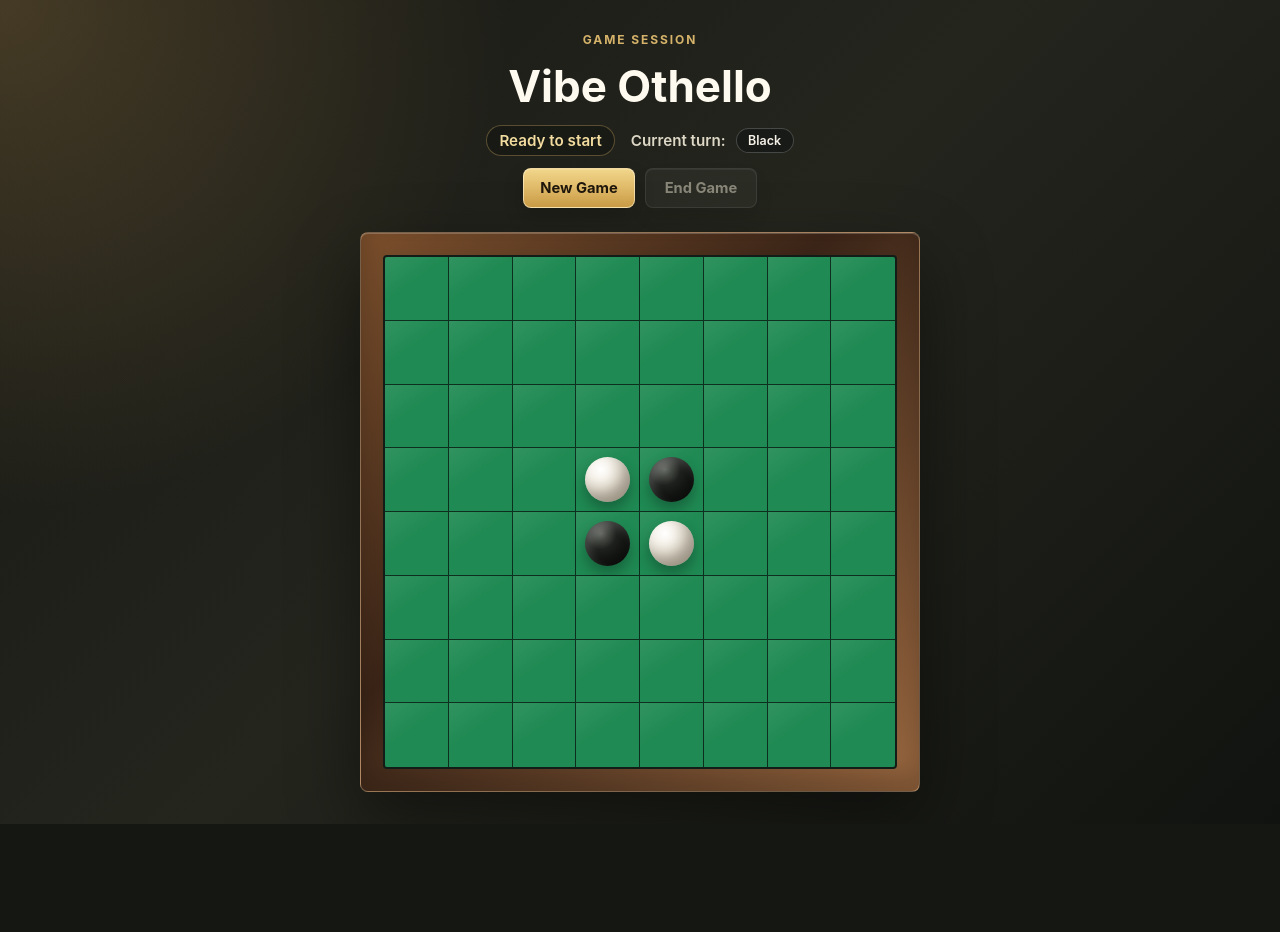
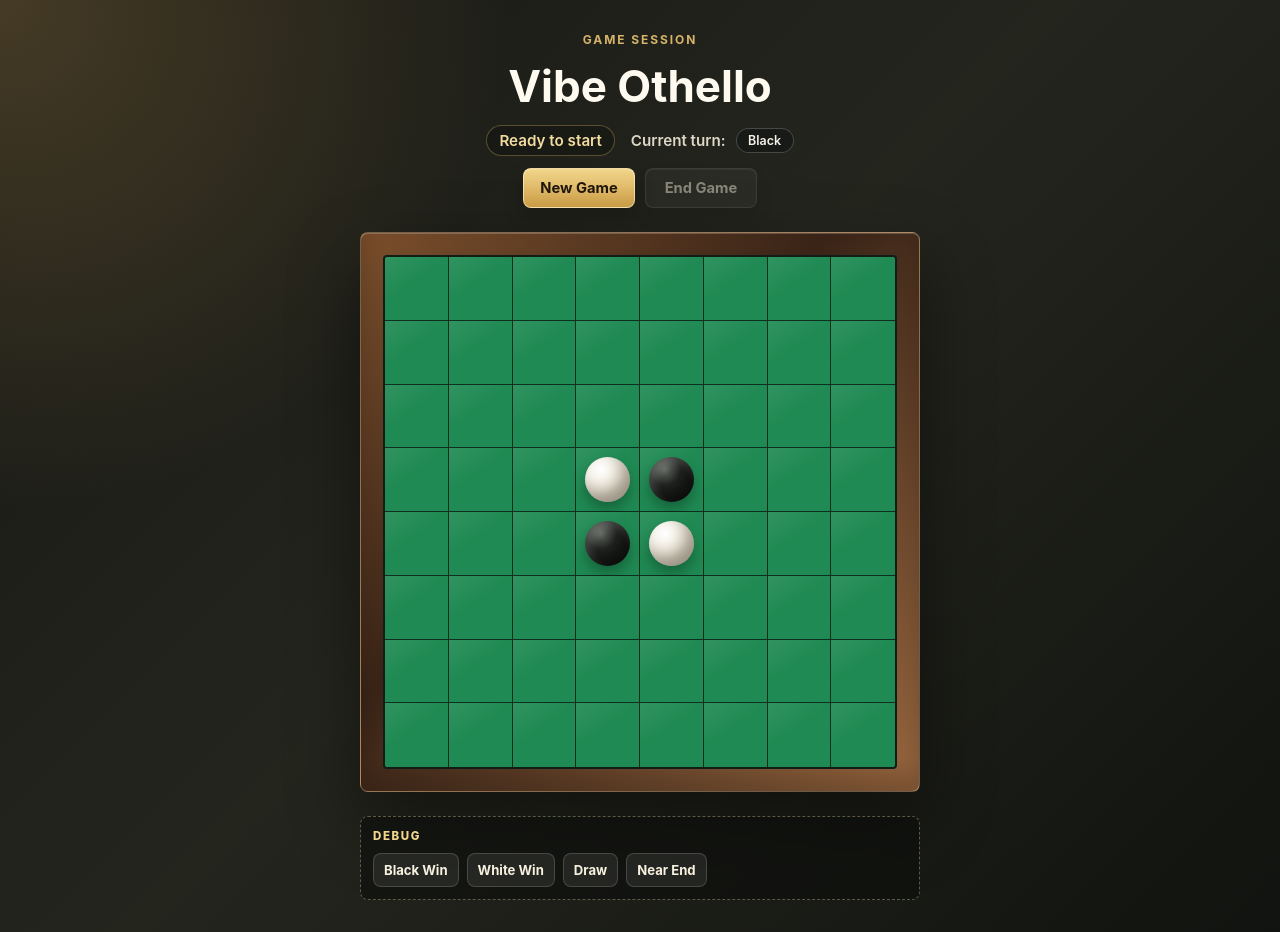
Before and after one commit to westzaki/vibe-othello, a React (Vite) app: page / in a window 1280 px wide. Before the commit the page ends 824 px from the top, so only its background shows below. Built offline with nearby package versions, Linux system fonts and the light colour scheme.

Commit message:
Add dev-only debug fixtures

```diff
--- a/src/App.tsx
+++ b/src/App.tsx
@@ -1,6 +1,15 @@
+import { lazy, Suspense } from "react";
 import { Board } from "./components/Board";
 import { GameHeader } from "./components/GameHeader";
 import { useOthelloGame } from "./hooks/useOthelloGame";
+
+const DevDebugPanel = import.meta.env.DEV
+  ? lazy(() =>
+      import("./debug/DebugPanel").then((module) => ({
+        default: module.DebugPanel,
+      })),
+    )
+  : null;
 
 export default function App() {
   const game = useOthelloGame();
@@ -24,6 +33,12 @@ export default function App() {
           legalMoves={game.legalMoves}
           onSquareClick={game.placeCurrentDisc}
         />
+
+        {DevDebugPanel !== null && (
+          <Suspense fallback={null}>
+            <DevDebugPanel onReplaceSession={game.replaceSession} />
+          </Suspense>
+        )}
       </section>
     </main>
   );
--- /dev/null
+++ b/src/debug/DebugPanel.tsx
@@ -0,0 +1,39 @@
+import type { GameSession } from "../game/session";
+import "./debug.css";
+import {
+  createDebugSession,
+  debugFixtures,
+  type DebugFixtureName,
+} from "./debugFixtures";
+
+type DebugPanelProps = {
+  onReplaceSession: (session: GameSession) => void;
+};
+
+export function DebugPanel({ onReplaceSession }: DebugPanelProps) {
+  if (!import.meta.env.DEV) {
+    return null;
+  }
+
+  function handleFixtureClick(name: DebugFixtureName) {
+    onReplaceSession(createDebugSession(name));
+  }
+
+  return (
+    <aside className="debug-panel" aria-label="Development debug controls">
+      <p className="debug-panel__title">Debug</p>
+      <div className="debug-panel__actions">
+        {debugFixtures.map((fixture) => (
+          <button
+            className="debug-panel__button"
+            key={fixture.name}
+            onClick={() => handleFixtureClick(fixture.name)}
+            type="button"
+          >
+            {fixture.label}
+          </button>
+        ))}
+      </div>
+    </aside>
+  );
+}
--- /dev/null
+++ b/src/debug/debug.css
@@ -0,0 +1,46 @@
+.debug-panel {
+  display: grid;
+  gap: 10px;
+  width: min(100%, 560px);
+  border: 1px dashed rgba(255, 238, 194, 0.32);
+  border-radius: 8px;
+  padding: 12px;
+  background: rgba(12, 14, 12, 0.56);
+}
+
+.debug-panel__title {
+  margin: 0;
+  color: #f1d68b;
+  font-size: 0.72rem;
+  font-weight: 800;
+  letter-spacing: 0.14em;
+  text-transform: uppercase;
+}
+
+.debug-panel__actions {
+  display: flex;
+  flex-wrap: wrap;
+  gap: 8px;
+}
+
+.debug-panel__button {
+  border: 1px solid rgba(255, 255, 255, 0.16);
+  border-radius: 8px;
+  padding: 8px 10px;
+  color: #f8f1df;
+  background: rgba(255, 255, 255, 0.08);
+  cursor: pointer;
+  font: inherit;
+  font-size: 0.82rem;
+  font-weight: 700;
+}
+
+.debug-panel__button:hover {
+  border-color: rgba(255, 236, 180, 0.42);
+  background: rgba(255, 255, 255, 0.14);
+}
+
+.debug-panel__button:focus-visible {
+  outline: 3px solid #f0c86b;
+  outline-offset: 3px;
+}
--- /dev/null
+++ b/src/debug/debugFixtures.ts
@@ -0,0 +1,67 @@
+import { countDiscs, getWinner, type Board } from "../game/othello";
+import type { GameSession } from "../game/session";
+
+export type DebugFixtureName = "blackWin" | "whiteWin" | "draw" | "nearEnd";
+
+export type DebugFixture = {
+  name: DebugFixtureName;
+  label: string;
+};
+
+export const debugFixtures: DebugFixture[] = [
+  { name: "blackWin", label: "Black Win" },
+  { name: "whiteWin", label: "White Win" },
+  { name: "draw", label: "Draw" },
+  { name: "nearEnd", label: "Near End" },
+];
+
+export function createDebugSession(name: DebugFixtureName): GameSession {
+  if (name === "nearEnd") {
+    return createNearEndSession();
+  }
+
+  const board = createFinishedBoard(name);
+
+  return {
+    board,
+    currentDisc: "black",
+    discCounts: countDiscs(board),
+    status: "ended",
+    winner: getWinner(board),
+  };
+}
+
+function createFinishedBoard(
+  name: Exclude<DebugFixtureName, "nearEnd">,
+): Board {
+  if (name === "blackWin") {
+    return Array.from({ length: 64 }, (_, index) =>
+      index < 44 ? "black" : "white",
+    );
+  }
+
+  if (name === "whiteWin") {
+    return Array.from({ length: 64 }, (_, index) =>
+      index < 20 ? "black" : "white",
+    );
+  }
+
+  return Array.from({ length: 64 }, (_, index) =>
+    index < 32 ? "black" : "white",
+  );
+}
+
+function createNearEndSession(): GameSession {
+  const board: Board = Array.from({ length: 64 }, () => "black");
+
+  board[1] = "white";
+  board[2] = null;
+
+  return {
+    board,
+    currentDisc: "black",
+    discCounts: countDiscs(board),
+    status: "playing",
+    winner: null,
+  };
+}
--- a/src/hooks/useOthelloGame.ts
+++ b/src/hooks/useOthelloGame.ts
@@ -5,6 +5,7 @@ import {
   getSessionLegalMoves,
   placeCurrentDisc,
   startNewGame,
+  type GameSession,
 } from "../game/session";
 
 export function useOthelloGame() {
@@ -22,6 +23,7 @@ export function useOthelloGame() {
     endGame: () => setSession((currentSession) => endGame(currentSession)),
     placeCurrentDisc: (square: number) =>
       setSession((currentSession) => placeCurrentDisc(currentSession, square)),
+    replaceSession: (nextSession: GameSession) => setSession(nextSession),
     startNewGame: () => setSession(startNewGame()),
   };
 }
```
Also changed, not shown: 1 other file (tests, documents, lock files or other folders).
